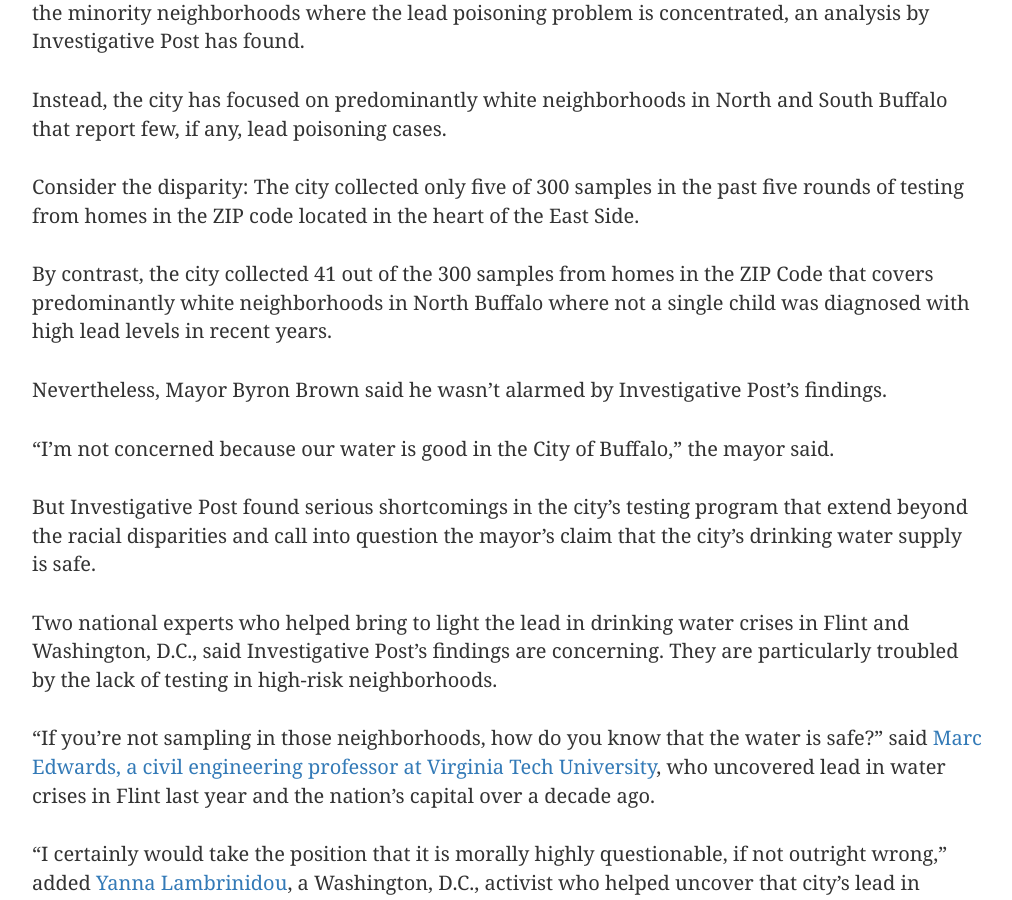
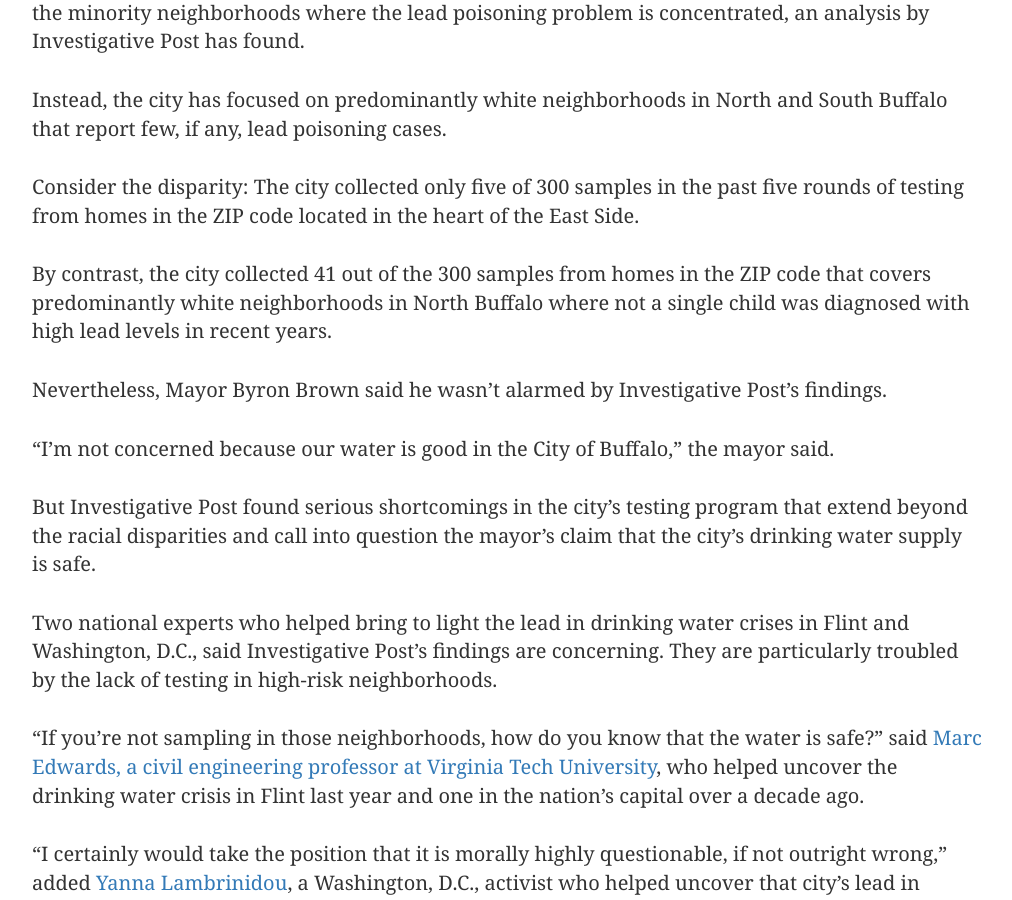
Before and after one commit to investigativepost/lead-buffalo-2016, a Jekyll site: the page built from index.md, in a window 1280 px wide and 900 px high, scrolled down 849 px. Shown: the whole window, without its empty margins (133-1145 px from the left). Built offline with Jekyll 4.4.1, drawn with Linux system fonts in a browser that asks for light colours; nearby versions of some CDN libraries; a style sheet for code colours, icons or effects is not loaded.

Commit message:
story fixes edwards

```diff
--- a/index.md
+++ b/index.md
@@ -17,7 +17,7 @@ Instead, the city has focused on predominantly white neighborhoods in North and
 
 Consider the disparity: The city collected only five of 300 samples in the past five rounds of testing from homes in the ZIP code located in the heart of the East Side.
 
-By contrast, the city collected 41 out of the 300 samples from homes in the ZIP Code that covers predominantly white neighborhoods in North Buffalo where not a single child was diagnosed with high lead levels in recent years.
+By contrast, the city collected 41 out of the 300 samples from homes in the ZIP code that covers predominantly white neighborhoods in North Buffalo where not a single child was diagnosed with high lead levels in recent years.
 
 Nevertheless, Mayor Byron Brown said he wasn’t alarmed by Investigative Post’s findings.
 
@@ -27,7 +27,7 @@ But Investigative Post found serious shortcomings in the city’s testing progra
 
 Two national experts who helped bring to light the lead in drinking water crises in Flint and Washington, D.C., said Investigative Post’s findings are concerning. They are particularly troubled by the lack of testing in high-risk neighborhoods.
 
-“If you’re not sampling in those neighborhoods, how do you know that the water is safe?” said [Marc Edwards, a civil engineering professor at Virginia Tech University](https://www.washingtonpost.com/news/inspired-life/wp/2016/01/26/meet-the-heroic-professor-who-helped-uncover-the-flint-lead-water-crisis/), who uncovered lead in water crises in Flint last year and the nation's capital over a decade ago.
+“If you’re not sampling in those neighborhoods, how do you know that the water is safe?” said [Marc Edwards, a civil engineering professor at Virginia Tech University](https://www.washingtonpost.com/news/inspired-life/wp/2016/01/26/meet-the-heroic-professor-who-helped-uncover-the-flint-lead-water-crisis/), who helped uncover the drinking water crisis in Flint last year and one in the nation's capital over a decade ago.
 
 “I certainly would take the position that it is morally highly questionable, if not outright wrong,” added [Yanna Lambrinidou](http://www.ait.gr/ait_web_site/conference/olympiaethics/instructors.jsp), a Washington, D.C., activist who helped uncover that city's lead in drinking water problems and served on a federal Environmental Protection Agency advisory panel that recommended revisions to the federal drinking water regulation that deals with lead.
 
```
